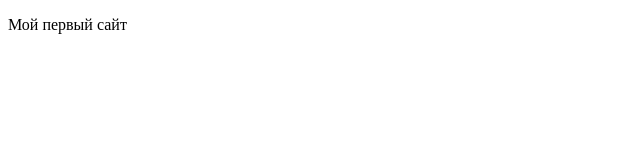
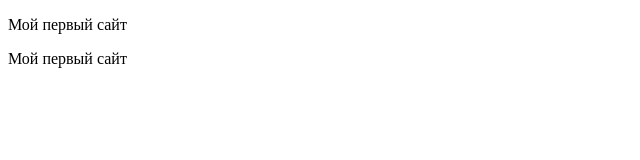
Before and after one commit to ankoleusa/olga, a plain HTML site: page index.html in a window 1280 px wide. Shown: the whole page, without its empty margins (0-640 px from the left). Drawn offline with Linux system fonts and the light colour scheme.

Commit message:
<p>Мой первый сайт</p>

```diff
--- a/index.html
+++ b/index.html
@@ -9,6 +9,7 @@
 
 <body>
      <p>Мой первый сайт</p>
+     <p>Мой первый сайт</p>
 </body>
 
 </html>
```
